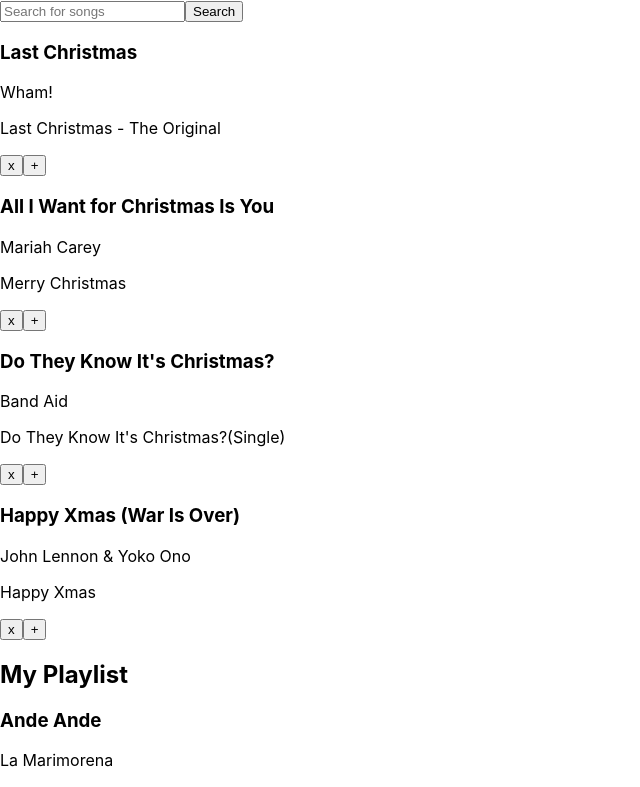
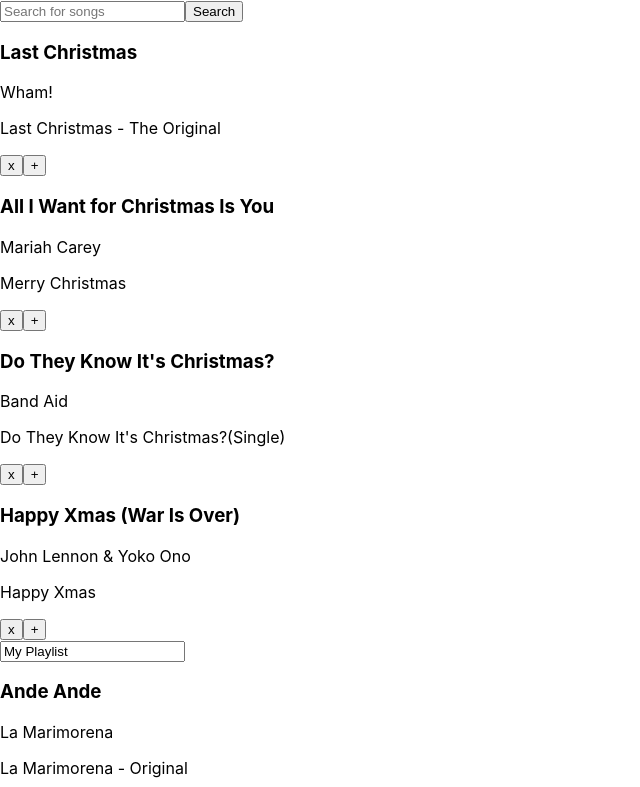
Before and after one commit to digweed67/jamming-app, a React (Create React App) app: page / in a window 1280 px wide. Shown: the top 787 px of the page, without its empty margins (0-640 px from the left). Built offline with nearby package versions, Linux system fonts and the light colour scheme.

Commit message:
change playlist name to input type

```diff
--- a/src/components/Playlist/Playlist.js
+++ b/src/components/Playlist/Playlist.js
@@ -6,7 +6,7 @@
 function Playlist({ playlistName, playlistTracks, removeTrack }) {
     return (
         <div>
-            <h2>{playlistName}</h2>
+            <input type="text" id="playlist-name" value={playlistName}></input>
             <Tracklist
                 tracks={playlistTracks}
                 removeTrack={removeTrack}
```
